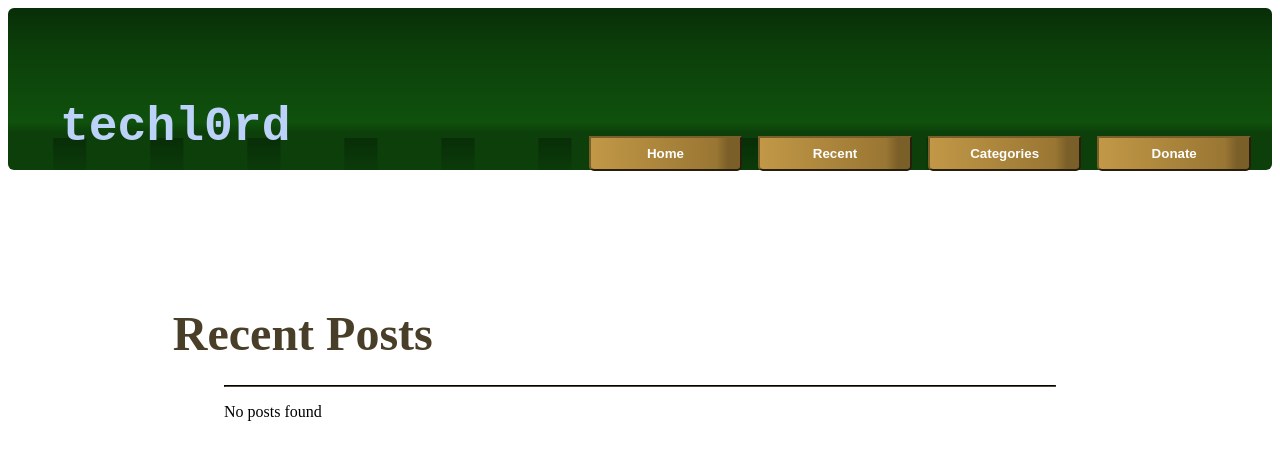
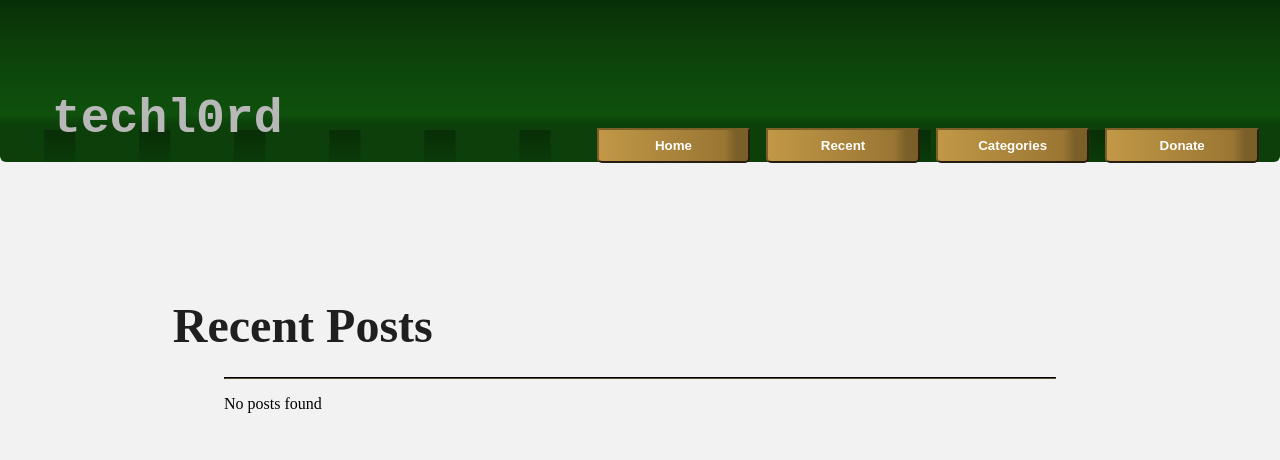
Before and after one commit to SprengerV/techl0rd2.0, a Next.js app: page /recent in a window 1280 px wide. Shown: the top 460 px of the page. Built offline with nearby package versions, Linux system fonts and the light colour scheme; a web font is replaced by a local one.

Commit message:
styling changes

```diff
--- a/components/Carousel.js
+++ b/components/Carousel.js
@@ -1,5 +1,4 @@
 import React, { useEffect, useState } from 'react'
-import coins from '../src/coins'
 
 const Carousel = ({ data }) => {
 
@@ -20,7 +19,7 @@ const Carousel = ({ data }) => {
 
   return (<>
 
-    <div className="carousel">
+    <div className="carousel card bg-7 border-4">
       <img className="carouselImg" src={ current.img }/>
       <div className="carouselNav nav-success">
         <div className="carouselBtns">
--- a/components/Navbar.js
+++ b/components/Navbar.js
@@ -19,7 +19,7 @@ const pages = {
 const Navbar = ({ active }) => {
   return (
     <nav className="nav navbar-primary border-primary customNavBorder">
-      <div className="navBrand text-success">
+      <div className="navBrand text-4">
         techl0rd
       </div>
       <div className="navigation">
--- a/content/index.js
+++ b/content/index.js
@@ -23,7 +23,7 @@ export const content = () =>
         }
       })
       .sort((p1, p2) => {
-        new Date(p2.frontmatter.date) - new Data(p1.frontmatter.date)
+        new Date(p2.frontmatter.date) - new Date(p1.frontmatter.date)
       })
   })( require.context('./', true, /\.md$/) )
 
@@ -31,10 +31,23 @@ export const categories = () =>
   (context => {
     const keys = context.keys()
     const docs = keys.map(context)
-    let cats = []
-    docs.forEach(doc => {
+    let cats = {}
+    docs.forEach((doc, i) => {
+      const slug = keys[i]
+        .split('.md')
+        .join('')
       const { data: frontmatter } = matter(doc.default)
-      cats = [...cats, frontmatter.category]
+      const { title, category, description, date } = frontmatter
+      const blurb = {
+        title,
+        description,
+        date,
+        slug
+      }
+      cats[category] ?
+        cats[category].push(blurb)
+        :
+        cats[category] = [blurb]
     })
 
     return cats
--- a/pages/index.js
+++ b/pages/index.js
@@ -2,11 +2,11 @@ import React from 'react'
 
 export default function Home() {
   return (<>
-    <div className="header text-dark">
+    <div className="header text-1">
       <h2 className="heading">Welcome</h2>
       <hr className="border-dark"/>
     </div>
-    <div className="main border-success">
+    <div className="main border-6">
 
     </div>
   </>)
--- a/pages/posts/[slug].js
+++ b/pages/posts/[slug].js
@@ -7,12 +7,12 @@ const PostTemplate = ({ content, data }) => {
   const { title, date } = data
 
   return (<>
-    <div className="header text-dark">
+    <div className="header text-1">
       <h2 className="heading">{ title }</h2>
       <p className="headerDate italic">{ date }</p>
       <hr className="border-dark"/>
     </div>
-    <div className="main text-dark border-success">
+    <div className="main text-1 border-6">
       <ReactMarkdown
         children={ content }
         components={ CodeBlock }
--- a/pages/recent.js
+++ b/pages/recent.js
@@ -5,7 +5,7 @@ import { content } from '../content'
 const Recent = ({ posts }) => {
   return (<>
     <div className="header">
-      <h2 className="heading text-dark">Recent Posts</h2>
+      <h2 className="heading text-1">Recent Posts</h2>
       <hr className="border-dark"/>
     </div>
     <PostsList content={ posts }/>
@@ -15,21 +15,25 @@ const Recent = ({ posts }) => {
 const PostsList = ({ content }) => {
   if (!content || !content.length) return <p>No posts found</p>
 
-    return (<div className="main border-success">
+    return (<div className="main border-6">
 
       { content.map((post, i) => {
         const { frontmatter, slug } = post
         const { title, description, date } = frontmatter
 
         return (
-          <Link key={ i } href={ `/posts/${ slug }` }>
-            <div className="card center border-secondary preview">
+          <Link
+            key={ i }
+            href={ `/posts/${ slug }` }
+            style={{ textDecoration: 'none'  }}
+          >
+            <div className="card center bg-7 border-4 preview">
               <a>
                 <div className="cardHeader text-light nav-secondary">
-                 { title }
+                  <div className="cardHeading">{ title }</div>
                 </div>
               </a>
-                <div className="cardBody text-dark">
+                <div className="cardBody text-1">
                   <p>{ date }</p>
                   <p>{ description }</p>
                 </div>
--- a/styles/mixins.scss
+++ b/styles/mixins.scss
@@ -1,7 +1,7 @@
 @mixin bg($name, $color) {
   $bgname: "bg-" + $name;
   .#{ $bgname } {
-    background-color: darken( $color, 8% )
+    background-color: $color
   }
 }
 
@@ -62,12 +62,15 @@
 @mixin text($name, $color) {
   $txtname: "text-" + $name;
   .#{ $txtname } {
+    text-decoration: none;
     color: darken( $color, 8% );
   }
   a .#{ $txtname } {
+    text-decoration: none;
     color: $color;
   }
   a:hover .#{ $txtname } {
+    text-decoration: none;
     color: darken( $color, 4% );
   }
 }
@@ -80,3 +83,13 @@
   @include navbar($name, $color);
   @include text($name, $color);
 }
+
+
+@each $name, $color in $grayscale {
+  @include bg($name, $color);
+  @include border($name, $color);
+  @include btn($name, $color);
+  @include nav($name, $color);
+  @include navbar($name, $color);
+  @include text($name, $color);
+}
--- a/styles/rules.scss
+++ b/styles/rules.scss
@@ -1,3 +1,13 @@
+body {
+  padding: 0;
+  margin: 0;
+  min-height: 100vh;
+  min-height: -webkit-fill-available;
+  min-width: 100vw;
+  min-width: -webkit-fill-available;
+  background-color: $background;
+}
+
 .btn {
   padding: 8px 16px 8px 16px;
   margin: 2px 8px 2px 8px;
@@ -18,13 +28,21 @@
 }
 
 .cardHeader {
+  border-radius: 32px 128px 32px 128px;
   font-size: 24px;
   padding: 12px;
-  border-bottom: inherit;
+  width: 104%;
+  position: relative;
+  left: -4%;
+  top: -8px;
+}
+
+.cardHeading {
+  margin-left: 32px;
 }
 
 .carousel {
-  margin: 16vh auto 4vh auto;
+  margin: 16vh auto 16vh auto;
   width: 84%;
 }
 
@@ -42,7 +60,7 @@
 
 .carouselImg {
   display: block;
-  margin: 0 auto 0 auto;
+  margin: 2vh auto 2vh auto;
 }
 
 .carouselNav {
@@ -55,6 +73,24 @@
 .carouselText {
   text-align: center;
   margin: 2vh auto 2vh auto;
+  padding-bottom: 2vh;
+}
+
+.category {
+  width: 55vw;
+}
+
+.categories {
+  display: flex;
+  justify-content: center;
+  align-items: center;
+  min-height: 64vh;
+}
+
+.catPost {
+  display: flex;
+  justify-content: space-between;
+  align-items: center;
 }
 
 .center {
@@ -108,7 +144,7 @@
   height: 130px;
   border-width: 0 0 32px 0;
   border-style: $navEdge;
-  border-radius: 6px;
+  border-radius: 0 0 6px 6px;
   position: relative;
 }
 
--- a/styles/variables.scss
+++ b/styles/variables.scss
@@ -1,3 +1,5 @@
+$navEdge: dashed;
+
 $primary: #0f510d;
 $secondary: #805002;
 $light: #f0f4f7;
@@ -6,6 +8,17 @@ $info: #b88e3d;
 $alert: #a4eb00;
 $danger: #fa3b31;
 $success: #e1ebfc;
+
+$zero: #000000;
+$one: #333333;
+$two: #666666;
+$three: #999999;
+$four: #cccccc;
+$five: #eeeeee;
+$six: #f2f2f2;
+$seven: #FFFFFF;
+
+$background: $six;
 
 $theme-colors: (
   'primary': $primary,
@@ -18,4 +31,13 @@ $theme-colors: (
   'success': $success,
 );
 
-$navEdge: dashed;
+$grayscale: (
+  '0': $zero,
+  '1': $one,
+  '2': $two,
+  '3': $three,
+  '4': $four,
+  '5': $five,
+  '6': $six,
+  '7': $seven
+);
```
Also changed, not shown: pages/cats.js (+23 -2 lines).
